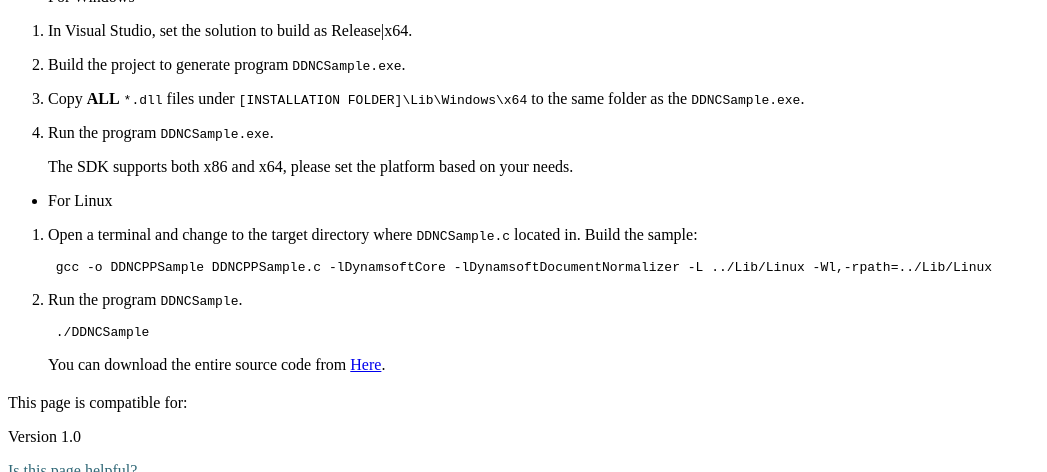
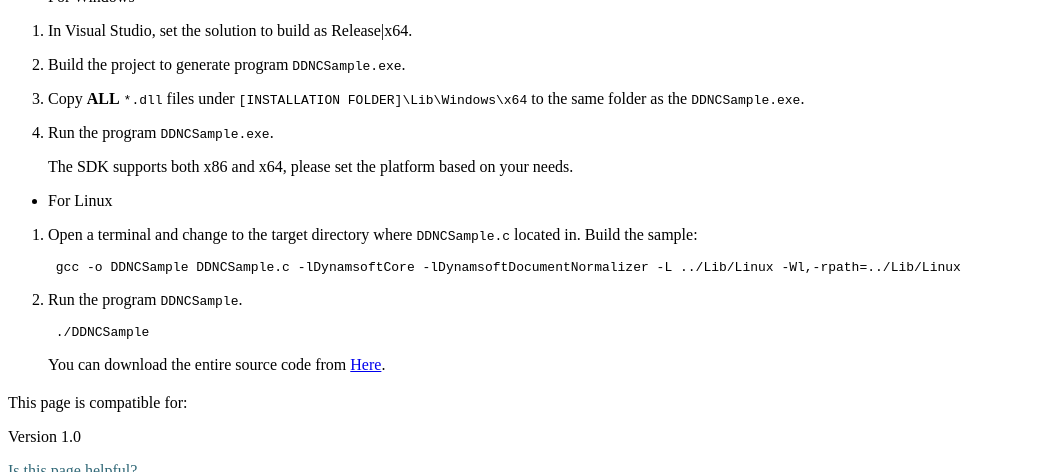
Before and after one commit to dynamsoft-docs/document-normalizer-docs, a Jekyll site: the page built from programming/c/user-guide/getting-started.md, in a window 1280 px wide and 900 px high, scrolled down 2226 px, cut to the strip 0-472 px from the top of the window. Shown: the whole strip, without its empty margins (0-1047 px from the left). Built offline with Jekyll 4.4.1, drawn with Linux system fonts in a browser that asks for light colours.

Commit message:
fix sample name

````diff
--- a/programming/c/user-guide/getting-started.md
+++ b/programming/c/user-guide/getting-started.md
@@ -133,7 +133,7 @@ Please change all `[INSTALLATION FOLDER]` in above code snippet to your unpackin
 1. Open a terminal and change to the target directory where `DDNCSample.c` located in. Build the sample:
 
     ```bash
-    gcc -o DDNCPPSample DDNCPPSample.c -lDynamsoftCore -lDynamsoftDocumentNormalizer -L ../Lib/Linux -Wl,-rpath=../Lib/Linux
+    gcc -o DDNCSample DDNCSample.c -lDynamsoftCore -lDynamsoftDocumentNormalizer -L ../Lib/Linux -Wl,-rpath=../Lib/Linux
     ```
 
 2. Run the program `DDNCSample`.
````
